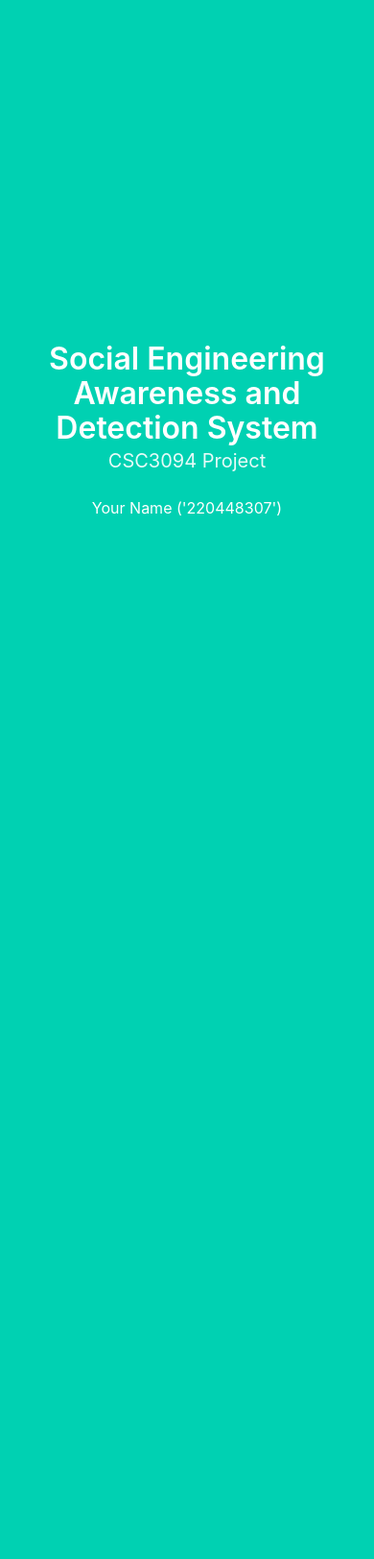
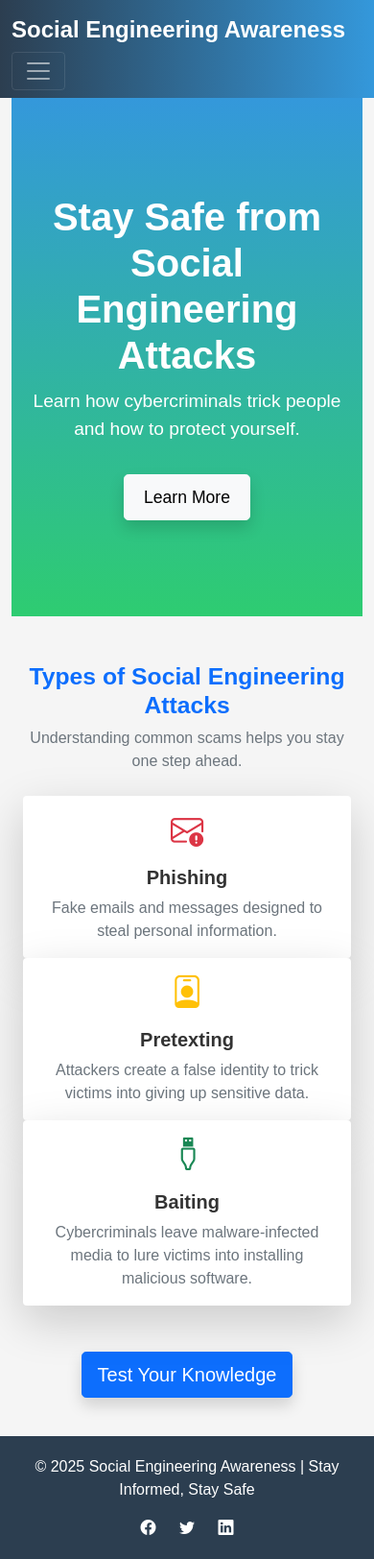
Before and after one commit to Ahero234/SocialEng_Detection-Awareness_Model, a Flask app: page / in a window 390 px wide. Shown: the whole page at 96% size. Before the commit the page ends 537 px from the top, so only its background shows below. Run offline with Flask 3, Linux system fonts and the light colour scheme.

Commit message:
created frontend and implemented quiz and awareness section

```diff
--- a/app.py
+++ b/app.py
@@ -13,8 +13,12 @@ app.config['SQLALCHEMY_TRACK_MODIFICATIONS'] = False
 
 # BLUEPRINTS
 from backend.detect_model.detect import detect_blueprint
+from backend.awareness.quiz import quiz_blueprint
+from backend.awareness.education import education_blueprint
 
 app.register_blueprint(detect_blueprint)
+app.register_blueprint(quiz_blueprint)
+app.register_blueprint(education_blueprint)
 
 # HOME PAGE VIEW
 @app.route('/')
--- /dev/null
+++ b/backend/awareness/quiz.py
@@ -0,0 +1,99 @@
+'''@quiz_blueprint.route('/', methods=['GET', 'POST'])
+def quiz():
+    if request.method == 'POST':
+        user_answers = {q: request.form.get(q) for q in range(len(quiz_data))}
+        session['answers'] = user_answers
+        return render_template('results.html', quiz_data=quiz_data, user_answers=user_answers)
+    return render_template('quiz.html', quiz_data=quiz_data)
+
+@quiz_blueprint.route('/results')
+def results():
+    user_answers = session.get('answers', {})
+    return render_template('results.html', quiz_data=quiz_data, user_answers=user_answers)'''
+
+from flask import Flask, render_template, request, session, Blueprint, redirect, url_for
+import random
+
+quiz_blueprint = Blueprint("quiz", __name__, template_folder="templates")
+
+quiz_data = [
+    {
+        "question": "You receive an email claiming to be from your bank, asking you to click on a link to verify your account details due to a security breach. What should you do?",
+        "options": {
+            "a": "Click on the link and provide the requested information",
+            "b": "Forward the email to your friends for advice",
+            "c": "Forward the email to your personal email account so you can open it at home",
+            "d": "Call your bank to verify the authenticity of the email"
+        },
+        "correct": "d"
+    },
+    {
+        "question": "While using an ATM, you notice an unusual device attached to the card slot. What should you do?",
+        "options": {
+            "a": "Ignore it and proceed with your transaction",
+            "b": "Report it to the bank staff immediately",
+            "c": "Take a picture and post it on social media for awareness",
+            "d": "Attempt to remove the device yourself"
+        },
+        "correct": "b"
+    }
+    # Add more questions here
+]
+
+total_questions = len(quiz_data)  # Number of questions to be asked before showing results
+
+@quiz_blueprint.route('/quiz', methods=['GET', 'POST'])
+def quiz_page():
+    # Initialise session variables if they don't exist
+    if "score" not in session:
+        session["score"] = 0
+    if "question_count" not in session:
+        session["question_count"] = 0
+    if "asked_questions" not in session:
+        session["asked_questions"] = []
+
+    # Check if the quiz is complete
+    if session["question_count"] >= total_questions:
+        return redirect(url_for('quiz.results_page'))
+
+    # Handle form submission
+    if request.method == 'POST':
+        user_answer = request.form.get('answer')
+        question_text = request.form.get('question')
+
+        # Check the answered question
+        for question in quiz_data:
+            if question["question"] == question_text:
+                if question["correct"] == user_answer:
+                    session["score"] += 1  #  Add 1 point if correct
+                session["question_count"] += 1
+                break
+
+        # Redirect to the next question or results page
+        if session["question_count"] >= total_questions:
+            return redirect(url_for('quiz.results_page'))
+        else:
+            return redirect(url_for('quiz.quiz_page'))
+
+    # Select a new question randomly that has not been asked already
+    remaining_questions = [q for q in quiz_data if q["question"] not in session["asked_questions"]]
+    if not remaining_questions:  # Reset if all questions are used
+        session["asked_questions"] = []
+        remaining_questions = quiz_data
+
+    question = random.choice(remaining_questions)
+    session["asked_questions"].append(question["question"])
+
+    return render_template('quiz/quiz.html', question=question, question_number=session["question_count"] + 1, total_questions=total_questions)
+
+@quiz_blueprint.route('/results')
+def results_page():
+    score = session.get("score", 0)
+    total = session.get("question_count", 0)
+
+    # Reset session data for a new quiz attempt
+    session.pop("score", None)
+    session.pop("question_count", None)
+    session.pop("asked_questions", None)
+
+    return render_template('quiz/results.html', score=score, total=total)
--- a/templates/base.html
+++ b/templates/base.html
@@ -1,49 +1,131 @@
 <!DOCTYPE html>
-<html>
+<html lang="en">
+<head>
+    <meta charset="UTF-8">
+    <meta name="viewport" content="width=device-width, initial-scale=1.0">
+    <title>{% block title %}Social Engineering Awareness{% endblock %}</title>
 
-<head>
-    <meta charset="utf-8">
-    <meta http-equiv="X-UA-Compatible" content="IE=edge">
-    <meta name="viewport" content="width=device-width, initial-scale=1">
-    <title>CSC3094</title>
-    <link rel="stylesheet" href="https://cdnjs.cloudflare.com/ajax/libs/bulma/0.7.2/css/bulma.min.css" />
+    <!-- Bootstrap & Icons -->
+    <link rel="stylesheet" href="https://cdn.jsdelivr.net/npm/bootstrap@5.1.3/dist/css/bootstrap.min.css">
+    <link rel="stylesheet" href="https://cdn.jsdelivr.net/npm/bootstrap-icons@1.8.1/font/bootstrap-icons.css">
+
+    <style>
+        /* General Page Styling */
+        body {
+            font-family: 'Arial', sans-serif;
+            background-color: #f5f5f5;
+            color: #333;
+        }
+
+        /* Navbar */
+        .navbar {
+            background: linear-gradient(90deg, #2c3e50, #3498db);
+        }
+
+        .navbar .navbar-brand {
+            font-size: 1.5rem;
+            font-weight: bold;
+            color: #ffffff !important;
+        }
+
+        .navbar-nav .nav-link {
+            color: #ffffff !important;
+            transition: color 0.3s;
+        }
+
+        .navbar-nav .nav-link:hover {
+            color: #f1c40f !important;
+        }
+
+        /* Hero Section */
+        .hero {
+            background: linear-gradient(to bottom, #3498db, #2ecc71);
+            color: white;
+            text-align: center;
+            padding: 100px 20px;
+        }
+
+        .hero h1 {
+            font-size: 2.5rem;
+            font-weight: bold;
+        }
+
+        .hero p {
+            font-size: 1.2rem;
+            margin-top: 10px;
+        }
+
+        .hero .btn {
+            margin-top: 20px;
+            font-size: 1.1rem;
+            padding: 10px 20px;
+        }
+
+        /* Footer */
+        .footer {
+            background-color: #2c3e50;
+            color: white;
+            text-align: center;
+            padding: 20px;
+            margin-top: 40px;
+        }
+
+        .footer a {
+            color: #ffffff;
+            margin: 0 10px;
+            transition: color 0.3s;
+        }
+
+        .footer a:hover {
+            color: #f1c40f;
+        }
+    </style>
 </head>
-
 <body>
 
-    <style>
-    .table {
-      margin-left: auto;
-      margin-right: auto;
-    }
-    </style>
-
-    <section class="hero is-primary is-fullheight">
-
-        <div class="hero-head">
-            <nav class="navbar">
+    <!-- Navigation Bar -->
+    <nav class="navbar navbar-expand-lg navbar-dark">
         <div class="container">
-
-                    <div id="navbarMenuHeroA" class="navbar-menu">
-                       <div class="navbar-end">
-                            <a href="{{ url_for('index') }}" class="navbar-item">
-                               Home
-                            </a>
-                            <a href="{{ url_for('detect.detect') }}" class="navbar-item">
-                                Detection Model
-                            </a>
-                       </div>
+            <a class="navbar-brand" href="{{ url_for('index') }}">Social Engineering Awareness</a>
+            <button class="navbar-toggler" type="button" data-bs-toggle="collapse" data-bs-target="#navbarNav">
+                <span class="navbar-toggler-icon"></span>
+            </button>
+            <div class="collapse navbar-collapse" id="navbarNav">
+                <ul class="navbar-nav ms-auto">
+                    <li class="nav-item">
+                        <a class="nav-link" href="{{ url_for('index') }}">Home</a>
+                    </li>
+                    <li class="nav-item">
+                        <a class="nav-link" href="{{ url_for('education.education_page') }}">Learn More</a>
+                    </li>
+                    <li class="nav-item">
+                        <a class="nav-link" href="{{ url_for('quiz.quiz_page') }}">Take Quiz</a>
+                    </li>
+                    <li class="nav-item">
+                        <a class="nav-link" href="{{ url_for('detect.detect') }}">Detection Model</a>
+                    </li>
+                </ul>
             </div>
         </div>
     </nav>
-        </div>
 
-        <div class="hero-body">
-            <div class="container has-text-centered">
+    <!-- Page Content -->
+    <div class="container">
         {% block content %}
         {% endblock %}
     </div>
+
+    <!-- Footer -->
+    <footer class="footer">
+        <p>&copy; 2025 Social Engineering Awareness | Stay Informed, Stay Safe</p>
+        <div>
+            <a href="#"><i class="bi bi-facebook"></i></a>
+            <a href="#"><i class="bi bi-twitter"></i></a>
+            <a href="#"><i class="bi bi-linkedin"></i></a>
         </div>
-    </section>
+    </footer>
+
+    <!-- Bootstrap Scripts -->
+    <script src="https://cdn.jsdelivr.net/npm/bootstrap@5.1.3/dist/js/bootstrap.bundle.min.js"></script>
 </body>
 </html>
--- a/templates/main/index.html
+++ b/templates/main/index.html
@@ -1,12 +1,58 @@
 {% extends "base.html" %}
 
+{% block title %}Home - Social Engineering Awareness{% endblock %}
+
 {% block content %}
+    <!-- Hero Section -->
+    <div class="hero text-center">
+        <h1 class="display-4 fw-bold">Stay Safe from Social Engineering Attacks</h1>
+        <p class="lead">Learn how cybercriminals trick people and how to protect yourself.</p>
+        <a href="{{ url_for('education.education_page') }}" class="btn btn-lg btn-light shadow mt-3">Learn More</a>
+    </div>
 
-<h1 class="title">Social Engineering Awareness and Detection System</h1>
+    <!-- Types of Attacks Section -->
+    <div class="container mt-5">
+        <h2 class="text-center fw-bold text-primary">Types of Social Engineering Attacks</h2>
+        <p class="text-center text-muted mb-4">Understanding common scams helps you stay one step ahead.</p>
 
-<h2 class="subtitle">CSC3094 Project </h2>
+        <div class="row justify-content-center">
+            <!-- Phishing -->
+            <div class="col-md-4">
+                <div class="card shadow-lg border-0">
+                    <div class="card-body text-center">
+                        <i class="bi bi-envelope-exclamation display-4 text-danger"></i>
+                        <h5 class="card-title mt-3 fw-bold">Phishing</h5>
+                        <p class="card-text text-muted">Fake emails and messages designed to steal personal information.</p>
+                    </div>
+                </div>
+            </div>
 
-{#TODO: UPDATE WITH NAME AND STUDENT NUMBER#}
-<p>Your Name ('220448307')</p>
+            <!-- Pretexting -->
+            <div class="col-md-4">
+                <div class="card shadow-lg border-0">
+                    <div class="card-body text-center">
+                        <i class="bi bi-person-badge display-4 text-warning"></i>
+                        <h5 class="card-title mt-3 fw-bold">Pretexting</h5>
+                        <p class="card-text text-muted">Attackers create a false identity to trick victims into giving up sensitive data.</p>
+                    </div>
+                </div>
+            </div>
 
+            <!-- Baiting -->
+            <div class="col-md-4">
+                <div class="card shadow-lg border-0">
+                    <div class="card-body text-center">
+                        <i class="bi bi-usb-plug display-4 text-success"></i>
+                        <h5 class="card-title mt-3 fw-bold">Baiting</h5>
+                        <p class="card-text text-muted">Cybercriminals leave malware-infected media to lure victims into installing malicious software.</p>
+                    </div>
+                </div>
+            </div>
+        </div>
+
+        <!-- Call-to-Action Button -->
+        <div class="text-center mt-5">
+            <a href="{{ url_for('quiz.quiz_page') }}" class="btn btn-lg btn-primary shadow">Test Your Knowledge</a>
+        </div>
+    </div>
 {% endblock %}
```
Also changed, not shown: backend/awareness/education.py (added, +7 -0 lines), templates/detect/detect.html (+8 -12 lines), templates/education/education.html (added, +49 -0 lines), templates/quiz/quiz.html (added, +36 -0 lines), templates/quiz/results.html (added, +11 -0 lines). Lines whose indentation alone changed are shown as unchanged.
